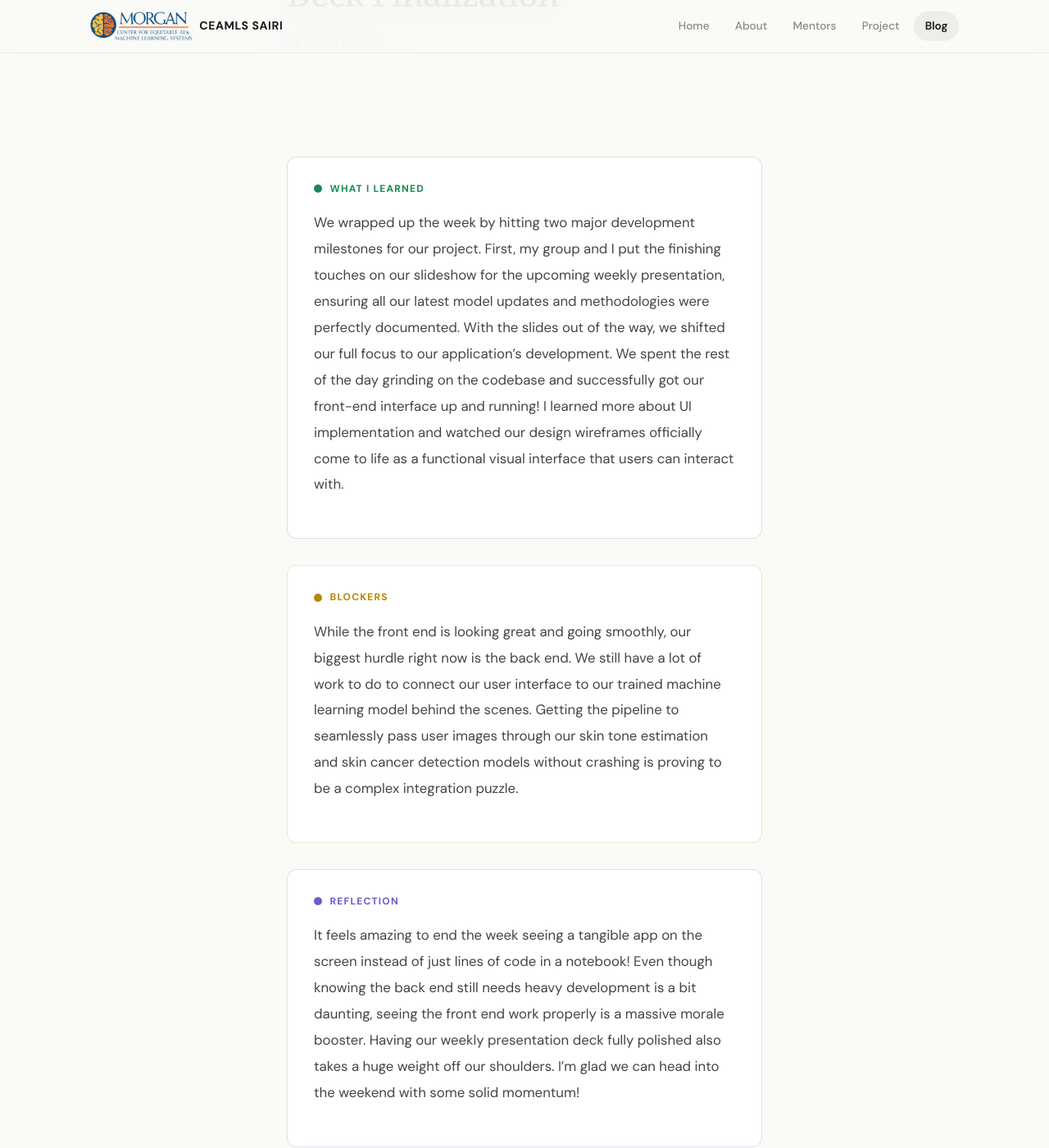
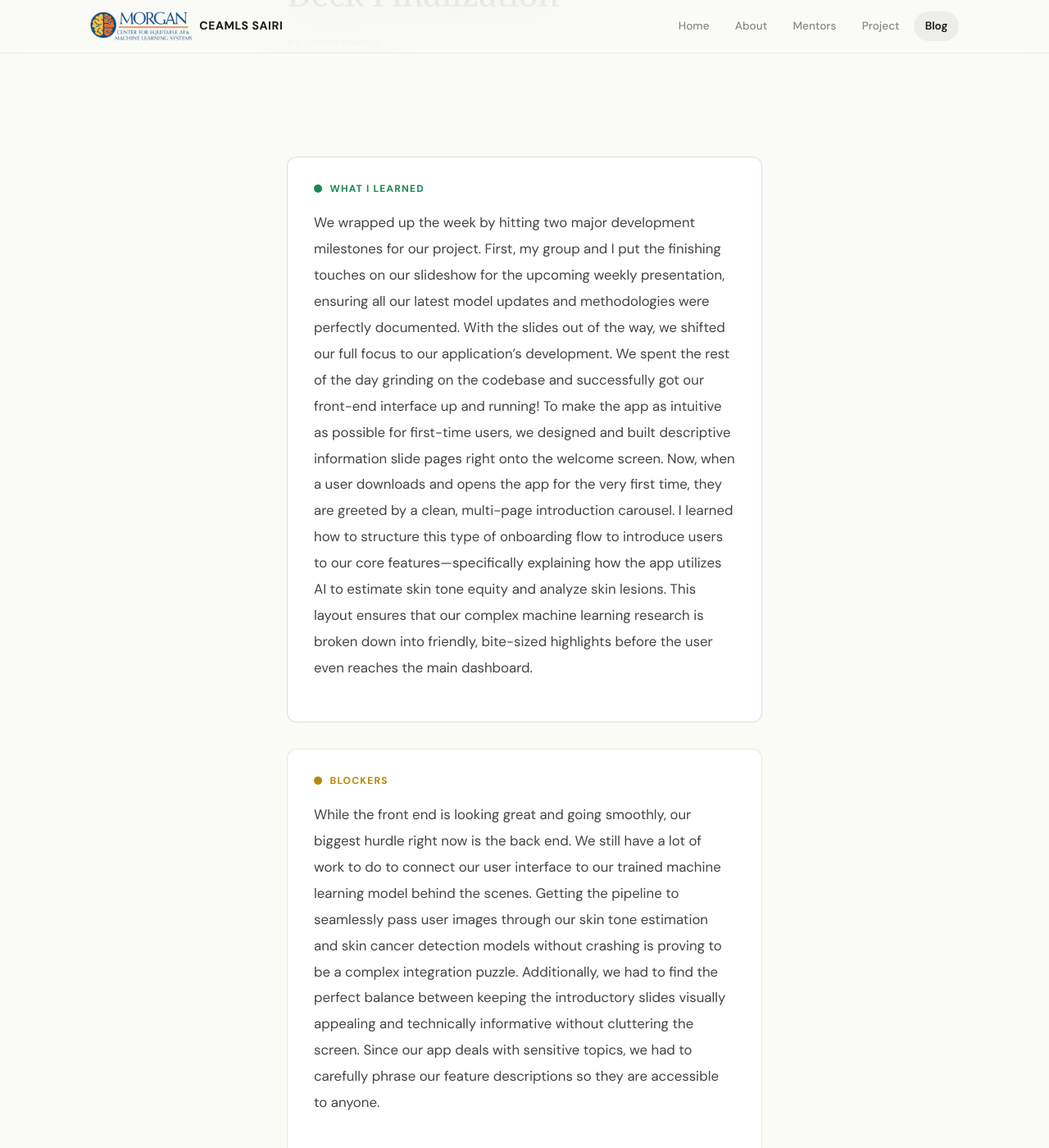
Before and after one commit to leonafrancis/leonafrancisceamls26.github.io, a Jekyll site: the page built from _posts/2026-07-10-day-34.md, in a window 1280 px wide and 1400 px high, scrolled down 345 px. Shown: the whole window at 82% size. Built offline with Jekyll 4.4.1, drawn with Linux system fonts in a browser that asks for light colours; some web fonts are replaced; some of the changed text lies outside the part shown.

Commit message:
Enhance user onboarding and update project reflections
Added onboarding slides to enhance user experience and provide a guided introduction to app features. Updated reflections on project progress and challenges faced.

```diff
--- a/_posts/2026-07-10-day-34.md
+++ b/_posts/2026-07-10-day-34.md
@@ -6,11 +6,11 @@ permalink: /day34.html
 tags: ["Front-End","Weekly-Presentation"]
 
 what_i_learned: |
-  We wrapped up the week by hitting two major development milestones for our project. First, my group and I put the finishing touches on our slideshow for the upcoming weekly presentation, ensuring all our latest model updates and methodologies were perfectly documented. With the slides out of the way, we shifted our full focus to our application's development. We spent the rest of the day grinding on the codebase and successfully got our front-end interface up and running! I learned more about UI implementation and watched our design wireframes officially come to life as a functional visual interface that users can interact with.
+  We wrapped up the week by hitting two major development milestones for our project. First, my group and I put the finishing touches on our slideshow for the upcoming weekly presentation, ensuring all our latest model updates and methodologies were perfectly documented. With the slides out of the way, we shifted our full focus to our application's development. We spent the rest of the day grinding on the codebase and successfully got our front-end interface up and running! To make the app as intuitive as possible for first-time users, we designed and built descriptive information slide pages right onto the welcome screen. Now, when a user downloads and opens the app for the very first time, they are greeted by a clean, multi-page introduction carousel. I learned how to structure this type of onboarding flow to introduce users to our core features—specifically explaining how the app utilizes AI to estimate skin tone equity and analyze skin lesions. This layout ensures that our complex machine learning research is broken down into friendly, bite-sized highlights before the user even reaches the main dashboard.
 
 blockers: |
-  While the front end is looking great and going smoothly, our biggest hurdle right now is the back end. We still have a lot of work to do to connect our user interface to our trained machine learning model behind the scenes. Getting the pipeline to seamlessly pass user images through our skin tone estimation and skin cancer detection models without crashing is proving to be a complex integration puzzle.
+  While the front end is looking great and going smoothly, our biggest hurdle right now is the back end. We still have a lot of work to do to connect our user interface to our trained machine learning model behind the scenes. Getting the pipeline to seamlessly pass user images through our skin tone estimation and skin cancer detection models without crashing is proving to be a complex integration puzzle. Additionally, we had to find the perfect balance between keeping the introductory slides visually appealing and technically informative without cluttering the screen. Since our app deals with sensitive topics, we had to carefully phrase our feature descriptions so they are accessible to anyone.
 
 reflection: |
-  It feels amazing to end the week seeing a tangible app on the screen instead of just lines of code in a notebook! Even though knowing the back end still needs heavy development is a bit daunting, seeing the front end work properly is a massive morale booster. Having our weekly presentation deck fully polished also takes a huge weight off our shoulders. I'm glad we can head into the weekend with some solid momentum!
+  It feels amazing to end the week seeing a tangible app on the screen instead of just lines of code in a notebook! Adding these welcome slides makes our project feel less like a student experiment and much more like a real, market-ready mobile app. Even though knowing the back end still needs heavy development is a bit daunting, seeing the front end work properly is a massive morale booster. Watching our frontend evolve from a simple interface into a thoughtful, guided user journey is incredibly rewarding, and having our weekly presentation deck fully polished also takes a huge weight off our shoulders. I'm glad we can head into the weekend with some solid momentum!
 ---
```
